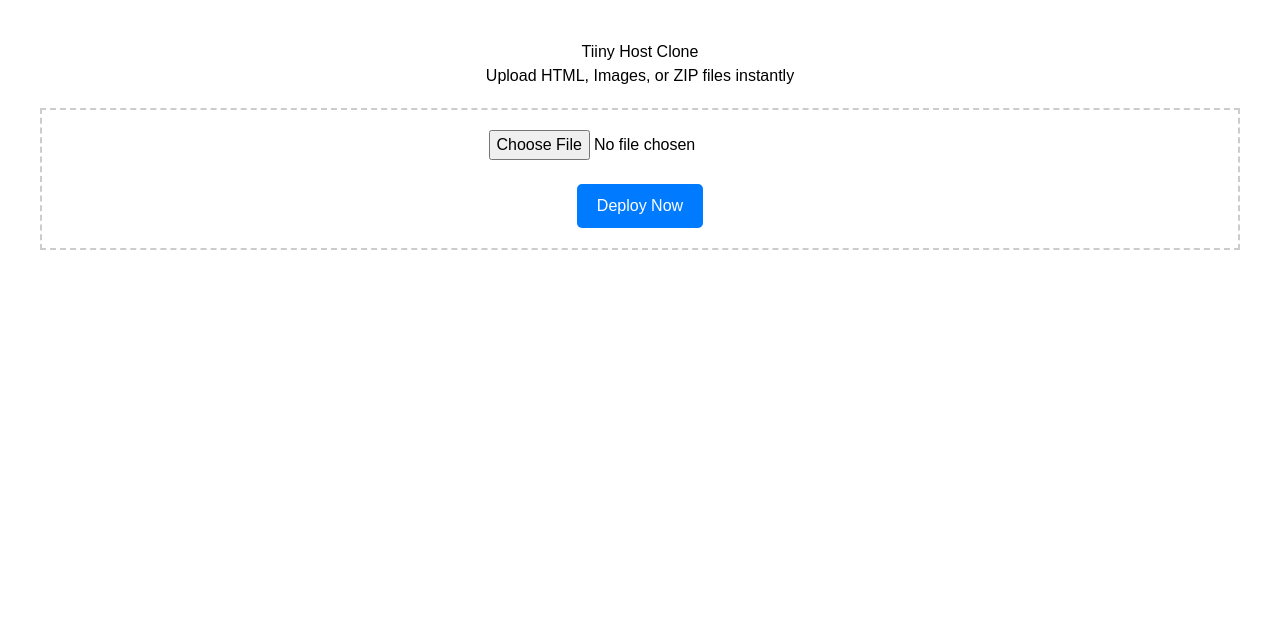
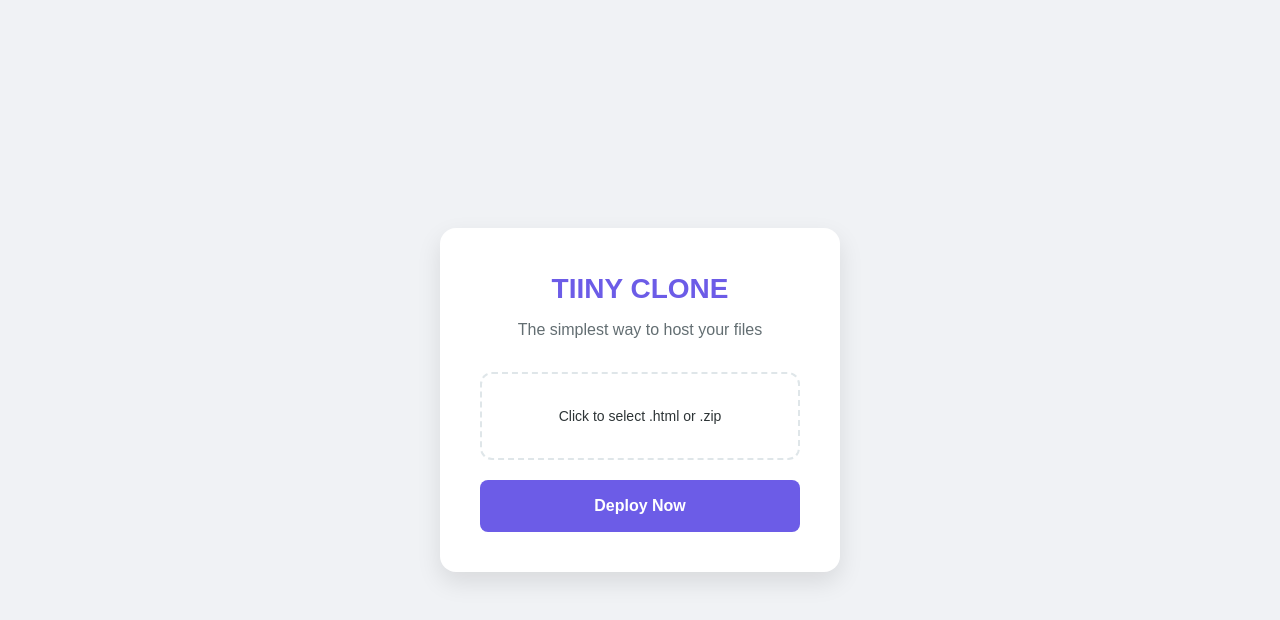
Before and after one commit to Draco-Smith-the-one/Tiiny-hostclone, a React (Vite) app: page / in a window 1280 px wide. Shown: the top 620 px of the page. Built offline with nearby package versions, Linux system fonts and the light colour scheme.

Commit message:
UI update and link fixes

```diff
--- a/src/App.jsx
+++ b/src/App.jsx
@@ -11,68 +11,102 @@ function App() {
   };
 
   const handleUpload = async () => {
-    if (!file) {
-      alert("Please select a file first!");
-      return;
-    }
-
+    if (!file) return;
     setUploading(true);
 
     try {
-      // Direct upload to Vercel Blob via our secure api route
       const newBlob = await upload(file.name, file, {
         access: 'public',
         handleUploadUrl: '/api/upload',
+        addRandomSuffix: true, // Fix: Ensures unique URLs for every upload
+        contentType: file.type || 'text/html', // Fix: Forces browser to view, not download
       });
 
       setDownloadUrl(newBlob.url);
-      alert("Upload Successful!");
     } catch (error) {
-      console.error("Upload error:", error);
       alert("Upload failed: " + error.message);
     } finally {
       setUploading(false);
     }
   };
 
+  const copyToClipboard = () => {
+    navigator.clipboard.writeText(downloadUrl);
+    alert("Link copied to clipboard!");
+  };
+
   return (
-    <div style={{ padding: '40px', fontFamily: 'sans-serif', textAlign: 'center' }}>
-      <h1>Tiiny Host Clone</h1>
-      <p>Upload HTML, Images, or ZIP files instantly</p>
+    <div style={styles.container}>
+      <div style={styles.card}>
+        <h1 style={styles.title}>TIINY CLONE</h1>
+        <p style={styles.subtitle}>The simplest way to host your {file?.name || 'files'}</p>
 
-      <div style={{ margin: '20px 0', border: '2px dashed #ccc', padding: '20px' }}>
+        <div style={styles.dropzone}>
           <input
             type="file"
             onChange={handleFileChange}
-          disabled={uploading}
+            style={styles.fileInput}
+            id="file-upload"
           />
-        <br /><br />
+          <label htmlFor="file-upload" style={styles.label}>
+            {file ? `Selected: ${file.name}` : 'Click to select .html or .zip'}
+          </label>
+        </div>
+
         <button
           onClick={handleUpload}
           disabled={uploading || !file}
-          style={{
-            padding: '10px 20px',
-            backgroundColor: uploading ? '#ccc' : '#007bff',
-            color: 'white',
-            border: 'none',
-            borderRadius: '5px',
-            cursor: 'pointer'
-          }}
+          style={{...styles.button, backgroundColor: uploading ? '#a29bfe' : '#6c5ce7'}}
         >
           {uploading ? 'Uploading...' : 'Deploy Now'}
         </button>
-      </div>
 
         {downloadUrl && (
-        <div style={{ marginTop: '20px', padding: '10px', backgroundColor: '#e9ecef' }}>
-          <p>🎉 Your site is live at:</p>
-          <a href={downloadUrl} target="_blank" rel="noreferrer" style={{ wordBreak: 'break-all' }}>
-            {downloadUrl}
+          <div style={styles.resultCard}>
+            <p style={styles.successText}>🚀 Your site is live!</p>
+            <div style={styles.linkRow}>
+              <input readOnly value={downloadUrl} style={styles.linkInput} />
+              <button onClick={copyToClipboard} style={styles.copyButton}>Copy</button>
+            </div>
+            <a href={downloadUrl} target="_blank" rel="noreferrer" style={styles.visitLink}>
+              Visit Website →
             </a>
           </div>
         )}
       </div>
+    </div>
   );
 }
 
+const styles = {
+  container: {
+    display: 'flex', justifyContent: 'center', alignItems: 'center',
+    minHeight: '100vh', backgroundColor: '#f0f2f5', fontFamily: 'sans-serif', padding: '20px'
+  },
+  card: {
+    backgroundColor: 'white', padding: '40px', borderRadius: '16px',
+    boxShadow: '0 10px 25px rgba(0,0,0,0.1)', maxWidth: '400px', width: '100%', textAlign: 'center'
+  },
+  title: { color: '#6c5ce7', fontSize: '28px', marginBottom: '8px', fontWeight: 'bold' },
+  subtitle: { color: '#636e72', marginBottom: '30px' },
+  dropzone: {
+    border: '2px dashed #dfe6e9', borderRadius: '12px', padding: '30px',
+    marginBottom: '20px', position: 'relative', cursor: 'pointer'
+  },
+  fileInput: { position: 'absolute', opacity: 0, width: '100%', height: '100%', top: 0, left: 0, cursor: 'pointer' },
+  label: { color: '#2d3436', fontSize: '14px' },
+  button: {
+    width: '100%', padding: '14px', color: 'white', border: 'none',
+    borderRadius: '8px', fontSize: '16px', fontWeight: 'bold', cursor: 'pointer', transition: '0.3s'
+  },
+  resultCard: {
+    marginTop: '30px', padding: '15px', backgroundColor: '#f8f9fa', borderRadius: '12px', textAlign: 'left'
+  },
+  successText: { color: '#00b894', fontWeight: 'bold', marginBottom: '10px', fontSize: '14px' },
+  linkRow: { display: 'flex', gap: '5px', marginBottom: '10px' },
+  linkInput: { flex: 1, padding: '8px', border: '1px solid #ddd', borderRadius: '4px', fontSize: '12px' },
+  copyButton: { padding: '8px 12px', backgroundColor: '#2d3436', color: 'white', border: 'none', borderRadius: '4px', cursor: 'pointer' },
+  visitLink: { display: 'block', textAlign: 'center', color: '#6c5ce7', textDecoration: 'none', fontWeight: 'bold', fontSize: '14px' }
+};
+
 export default App;
```
Lines whose indentation alone changed are shown as unchanged.
